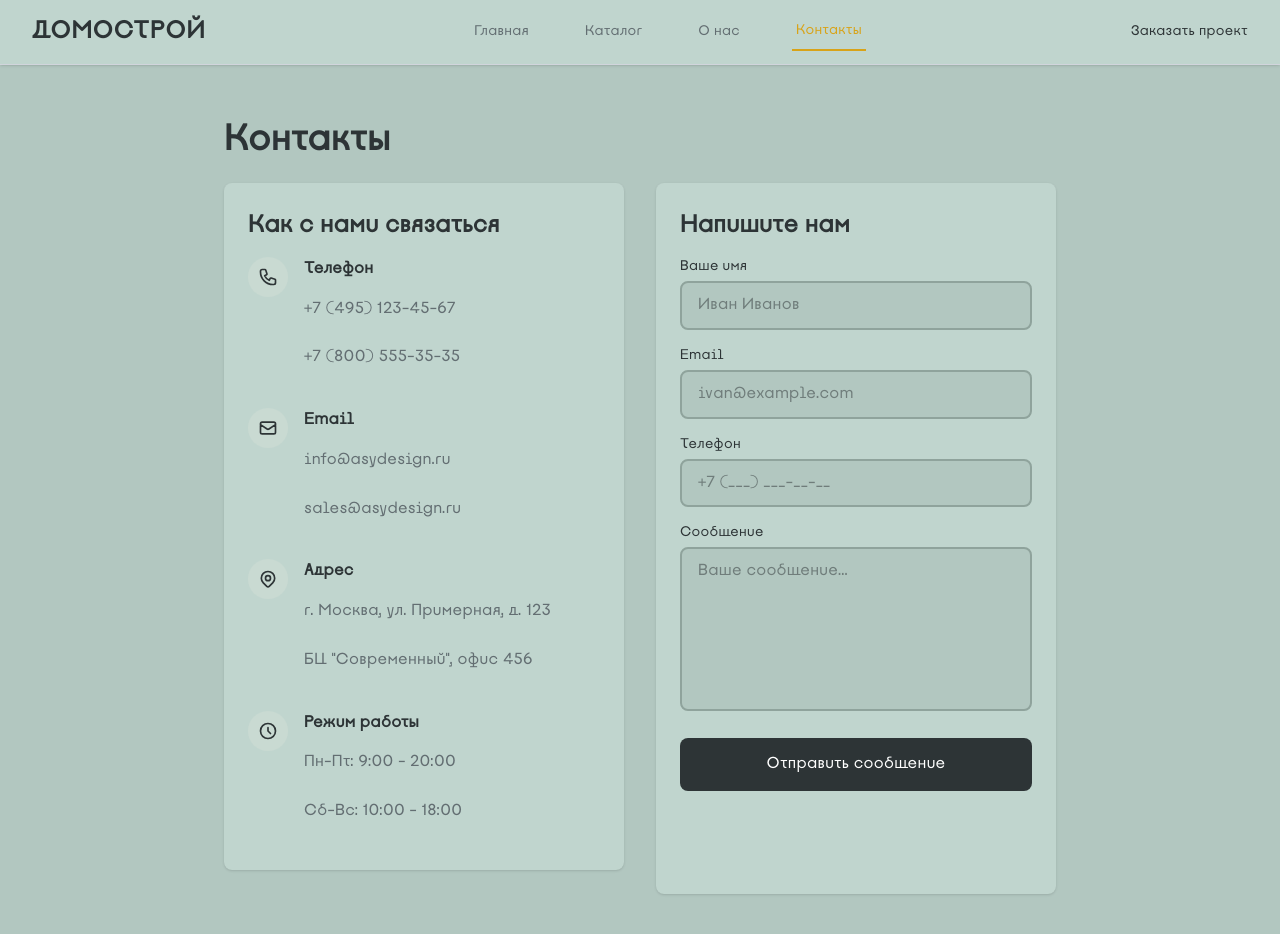
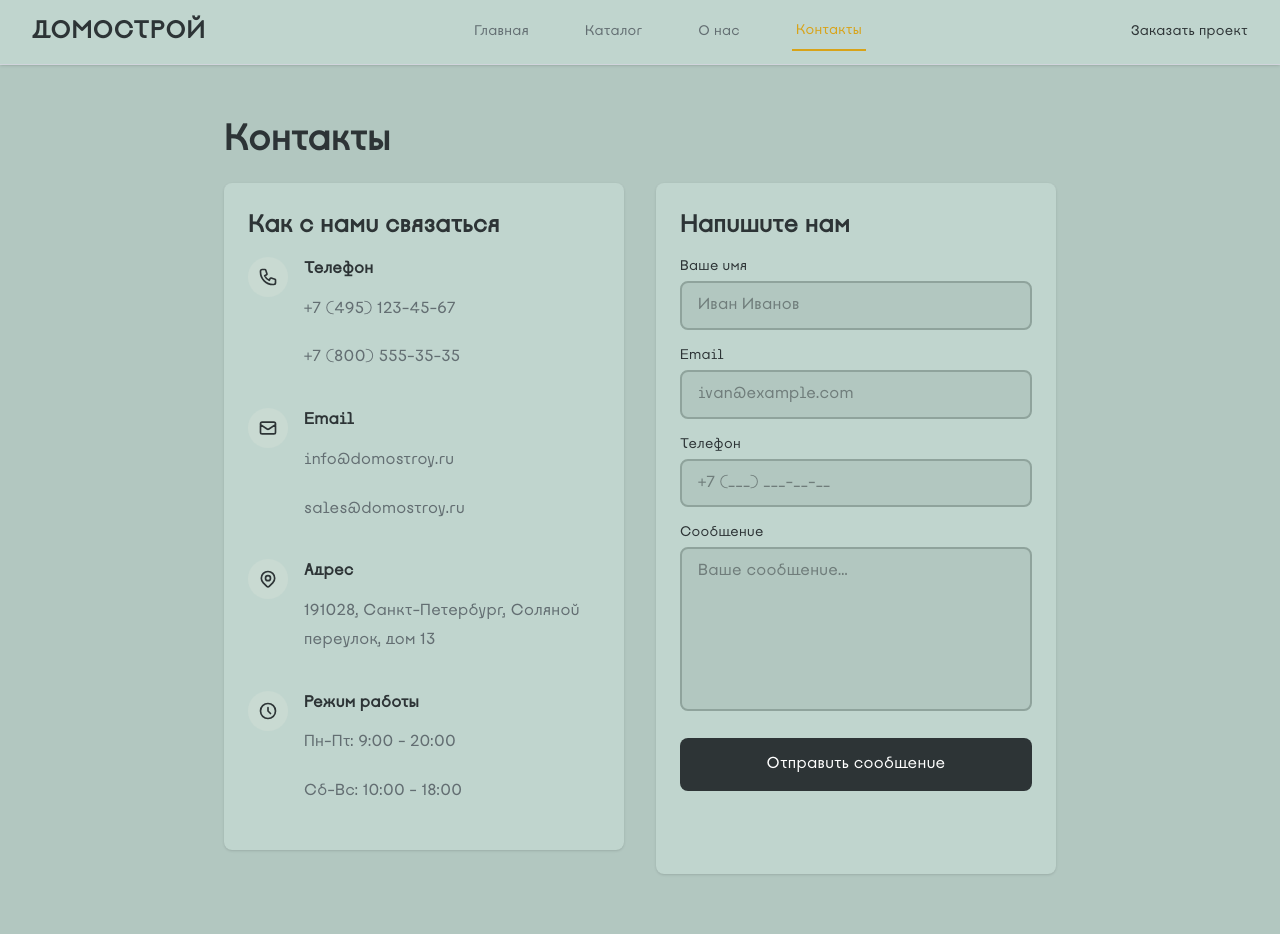
Before and after one commit to Hierugu/asy-design, a Next.js app in the folder asy-app/: page /contact in a window 1280 px wide. Shown: the top 934 px of the page. Built offline with nearby package versions, Linux system fonts and the light colour scheme.

Commit message:
feat: changed contact info

```diff
--- a/asy-app/app/contact/page.tsx
+++ b/asy-app/app/contact/page.tsx
@@ -32,8 +32,8 @@ export default function ContactPage() {
                   </div>
                   <div>
                     <h3 className="font-medium text-[#2D3436] mb-1">Email</h3>
-                    <p className="text-[#636E72]">info@asydesign.ru</p>
-                    <p className="text-[#636E72]">sales@asydesign.ru</p>
+                    <p className="text-[#636E72]">info@domostroy.ru</p>
+                    <p className="text-[#636E72]">sales@domostroy.ru</p>
                   </div>
                 </div>
 
@@ -46,8 +46,7 @@ export default function ContactPage() {
                   </div>
                   <div>
                     <h3 className="font-medium text-[#2D3436] mb-1">Адрес</h3>
-                    <p className="text-[#636E72]">г. Москва, ул. Примерная, д. 123</p>
-                    <p className="text-[#636E72]">БЦ "Современный", офис 456</p>
+                    <p className="text-[#636E72]">191028, Санкт-Петербург, Соляной переулок, дом 13</p>
                   </div>
                 </div>
 
```
